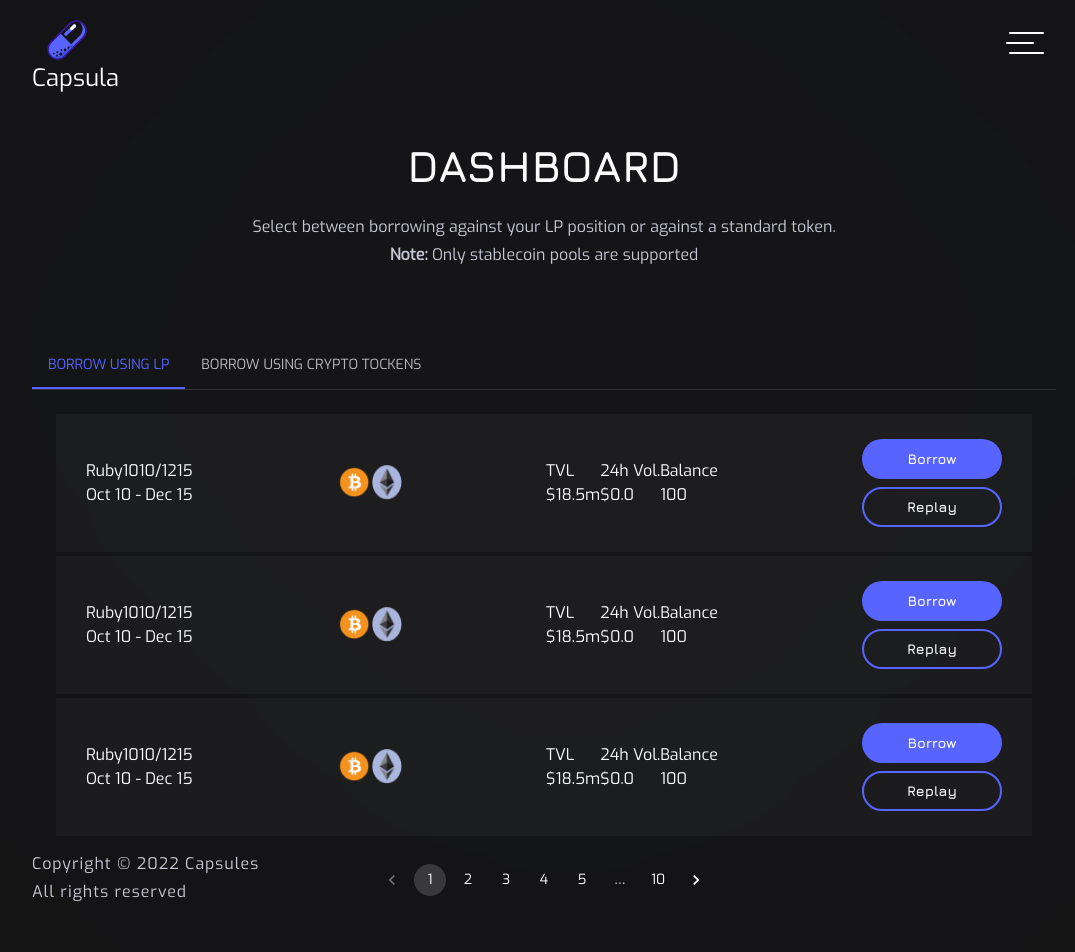
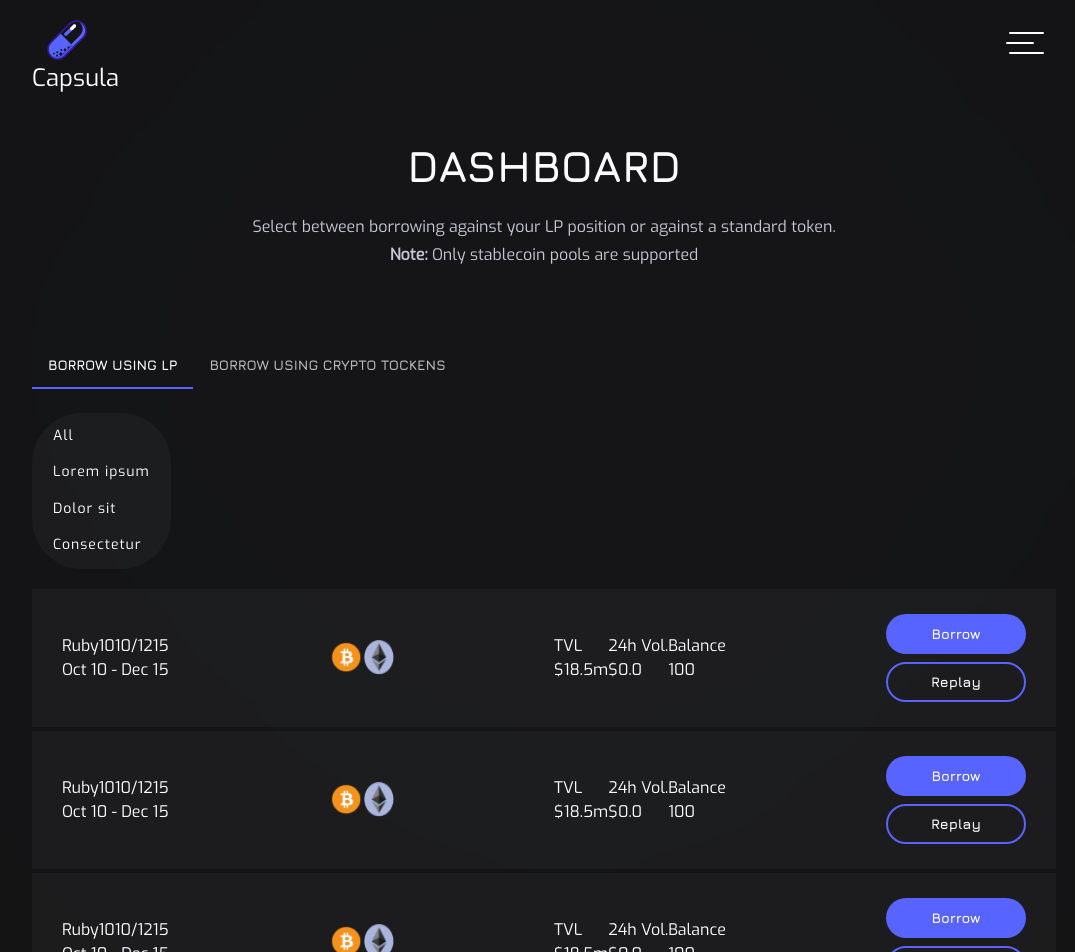
Before and after one commit to UD1sto/Capsules-mpv-frontend, a Next.js app: page /dashboard in a window 1280 px wide. Shown: the top 952 px of the page, without its empty margins (96-1171 px from the left). Built offline with nearby package versions, Linux system fonts and the light colour scheme.

Commit message:
add switch for filters

```diff
--- a/src/components/index.ts
+++ b/src/components/index.ts
@@ -9,3 +9,4 @@ export * from "./main-menu/MainMenu";
 export * from "./tabs/Tabs";
 export * from "./card/Card";
 export * from "./pool-item/PoolItem";
+export * from "./switch-filter/SwitchFilter";
--- /dev/null
+++ b/src/components/switch-filter/SwitchFilter.tsx
@@ -0,0 +1,45 @@
+import { Button, Stack } from "@mui/material";
+import { useRouter } from "next/router";
+import styles from "./styles.module.css";
+
+interface Filter {
+  query: string;
+  label: string;
+}
+
+interface SwitchFilterProps {
+  filters: Array<Filter>;
+}
+
+export function SwitchFilter(props: SwitchFilterProps) {
+  const router = useRouter();
+
+  const changeFilter = (query: string) => {
+    router.replace(`?filter=${query}`);
+  };
+
+  const isCurrentFilter = (query: string) => {
+    return router.query?.filter === query;
+  };
+
+  return (
+    <Stack className={styles.switchBox}>
+      {props?.filters?.map((filter) => (
+        <Button
+          variant={isCurrentFilter(filter.query) ? "contained" : "text"}
+          onClick={() => changeFilter(filter.query)}
+          sx={{
+            ...(!isCurrentFilter(filter.query) && {
+              backgroundColor: {
+                xs: "rgba(88, 100, 255, 0.08)",
+                sm: "transparent",
+              },
+            }),
+          }}
+        >
+          {filter.label}
+        </Button>
+      ))}
+    </Stack>
+  );
+}
--- /dev/null
+++ b/src/components/switch-filter/styles.module.css
@@ -0,0 +1,27 @@
+.switchBox {
+  flex-direction: row;
+  background-color: rgba(60, 60, 60, 0.2);
+  border-radius: 50px;
+  margin-bottom: 20px;
+  width: fit-content;
+  padding: 5px;
+}
+.switchBox button {
+  padding: 6px 16px !important;
+  width: fit-content;
+  min-width: fit-content;
+  font-family: "Exo";
+  letter-spacing: 1px;
+  font-weight: 400;
+}
+@media (max-width: 770px) {
+  .switchBox {
+    background-color: transparent;
+    flex-wrap: wrap;
+    justify-content: start;
+  }
+  .switchBox button {
+    font-size: 0.87rem;
+    margin: 8px 8px 0;
+  }
+}
--- a/src/components/tabs/Tabs.tsx
+++ b/src/components/tabs/Tabs.tsx
@@ -1,9 +1,11 @@
 import * as React from "react";
 import Tabs from "@mui/material/Tabs";
 import Tab from "@mui/material/Tab";
-import Typography from "@mui/material/Typography";
 import Box from "@mui/material/Box";
 import { PoolItem } from "../pool-item/PoolItem";
+import { filters, POOLS } from "@/content";
+import { useMediaQuery } from "@material-ui/core";
+import { SwitchFilter } from "@/components";
 
 interface TabPanelProps {
   children?: React.ReactNode;
@@ -22,7 +24,7 @@ function TabPanel(props: TabPanelProps) {
       aria-labelledby={`simple-tab-${index}`}
       {...other}
     >
-      {value === index && <Box sx={{ p: 3 }}>{children}</Box>}
+      {value === index && <Box sx={{ pt: 3, pb: 5 }}>{children}</Box>}
     </div>
   );
 }
@@ -41,22 +43,27 @@ export function TabsPanel() {
     setValue(newValue);
   };
 
+  const xs = useMediaQuery("(min-width:770px)");
+
   return (
-    <Box sx={{ width: "100%" }}>
-      <Box sx={{ borderBottom: 1, borderColor: "divider" }}>
+    <Box>
+      <Box>
         <Tabs
           value={value}
           onChange={handleChange}
-          aria-label="basic tabs example"
+          aria-label="tabs"
+          textColor="secondary"
+          centered={!xs}
         >
           <Tab label="Borrow using LP" {...a11yProps(0)} />
-          <Tab label="Borrow using Crypto tockens" {...a11yProps(1)} />
+          <Tab label={`Borrow using Crypto tockens`} {...a11yProps(1)} />
         </Tabs>
       </Box>
       <TabPanel value={value} index={0}>
-        <PoolItem />
-        <PoolItem />
-        <PoolItem />
+        <SwitchFilter filters={filters} />
+        {POOLS.map((pool) => (
+          <PoolItem poolItem={pool} />
+        ))}
       </TabPanel>
       <TabPanel value={value} index={1}>
         Item Two
--- a/src/content/index.ts
+++ b/src/content/index.ts
@@ -54,3 +54,58 @@ export const BENEFITS = [
     value: "$236.92b",
   },
 ];
+
+export const POOLS = [
+  {
+    title: "Ruby1010/1215",
+    date: "Oct 10 - Dec 15",
+    icon1: "/images/bnb.png",
+    icon2: "/images/bnc.png",
+    tvl: "$18.5m",
+    volume: "$0.0",
+    balance: "100",
+  },
+  {
+    title: "Ruby1010/1215",
+    date: "Oct 10 - Dec 15",
+    icon1: "/images/bnb.png",
+    icon2: "/images/bnc.png",
+    tvl: "$18.5m",
+    volume: "$0.0",
+    balance: "100",
+  },
+  {
+    title: "Ruby1010/1215",
+    date: "Oct 10 - Dec 15",
+    icon1: "/images/bnb.png",
+    icon2: "/images/bnc.png",
+    tvl: "$18.5m",
+    volume: "$0.0",
+    balance: "100",
+  },
+  {
+    title: "Ruby1010/1215",
+    date: "Oct 10 - Dec 15",
+    icon1: "/images/bnb.png",
+    icon2: "/images/bnc.png",
+    tvl: "$18.5m",
+    volume: "$0.0",
+    balance: "100",
+  },
+  {
+    title: "Ruby1010/1215",
+    date: "Oct 10 - Dec 15",
+    icon1: "/images/bnb.png",
+    icon2: "/images/bnc.png",
+    tvl: "$18.5m",
+    volume: "$0.0",
+    balance: "100",
+  },
+];
+
+export const filters = [
+  { query: "all", label: "All" },
+  { query: "lorem", label: "Lorem ipsum" },
+  { query: "dolor", label: "Dolor sit" },
+  { query: "cons", label: "Consectetur" },
+];
--- a/src/utills/theme.ts
+++ b/src/utills/theme.ts
@@ -9,6 +9,10 @@ const themeOptions: ThemeOptions = {
     },
     background: {
       default: "rgba(60, 60, 60, 0.2)",
+    },
+    secondary: {
+      main: "#FFFFFF",
+      dark: "#C9C9D3",
     },
   },
   typography: {
@@ -85,6 +89,13 @@ const themeOptions: ThemeOptions = {
             },
           },
         },
+        {
+          props: { variant: "text" },
+          style: {
+            color: "#FFFFFF",
+            backgroundColor: "transparent",
+          },
+        },
       ],
     },
     MuiContainer: {
@@ -100,6 +111,31 @@ const themeOptions: ThemeOptions = {
         },
       },
     },
+    MuiPaginationItem: {
+      styleOverrides: {
+        root: {
+          color: "#C9C9D3",
+          fontSize: "1.12rem",
+          "&.Mui-selected": {
+            backgroundColor: "transparent",
+            fontSize: "1.25rem",
+            color: "#ffffff",
+          },
+        },
+      },
+    },
+    MuiTab: {
+      styleOverrides: {
+        root: {
+          fontFamily: "Jura",
+          padding: "12px 16px",
+          "@media (max-width:500px)": {
+            fontSize: "0.75rem",
+            padding: "12px 8px",
+          },
+        },
+      },
+    },
   },
 };
 
```
Lines whose indentation alone changed are shown as unchanged.
